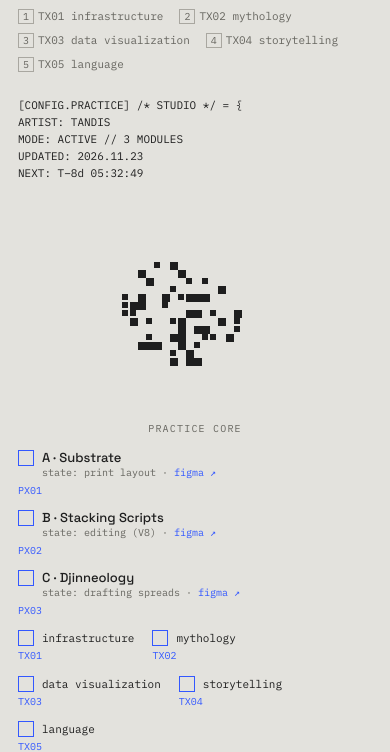
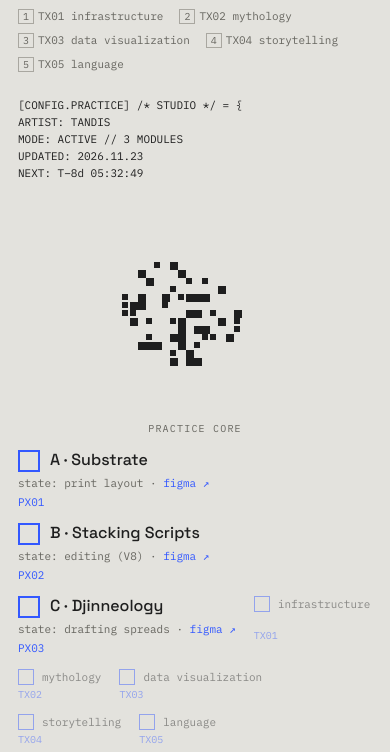
Before and after one commit to silktabrizrug/practiceparameters, a plain HTML site: page index.html in a window 390 px wide. Shown: the part 93-845 px from the top of the page. Drawn offline with nearby package versions, Linux system fonts and the light colour scheme; a web font is replaced by a local one.

Commit message:
Map: themes at lower opacity, projects larger
Co-Authored-By: Claude Opus 5.5 <noreply@anthropic.com>
Claude-Session: https://claude.ai/code/session_01HCNJPszKuvDZgG75tR5X2f

```diff
--- a/app.js
+++ b/app.js
@@ -100,7 +100,7 @@
     let out = '';
     nodes().forEach((n) => {
       const p = pt(n.id); if (!p) return;
-      out += `<line data-a="${n.id}" x1="${p[0]}" y1="${p[1]}" x2="${hx}" y2="${hy}"/>`;
+      out += `<line class="${n.kind}" data-a="${n.id}" x1="${p[0]}" y1="${p[1]}" x2="${hx}" y2="${hy}"/>`;
     });
     D.projects.items.forEach((p) => (p.topics || []).forEach((t) => {
       const a = pt(p.id), b = pt(t); if (!a || !b) return;
@@ -316,6 +316,7 @@
       const on = !!f && rel.has(c.dataset.node);
       c.classList.toggle('active', c.dataset.node === f);
       c.classList.toggle('dim', !!f && !on);
+      c.classList.toggle('rel', on);
       const b = c.querySelector('.cbtn'); if (b) b.setAttribute('aria-pressed', String(c.dataset.node === f));
     });
     $$('#wires line').forEach((l) => {
--- a/style.css
+++ b/style.css
@@ -51,6 +51,16 @@ h1{font-family:var(--sans);font-weight:500;font-size:clamp(22px,2.4vw,32px);marg
 .callout .meta a{color:var(--green);text-decoration:none}
 .callout .meta a:hover{text-decoration:underline}
 .callout.dim{opacity:.25}
+/* themes recede, projects lead */
+.callout.tx{opacity:.45}
+.callout.tx:hover,.callout.tx.active,.callout.tx.rel{opacity:1}
+.callout.px .cbtn{grid-template-columns:22px auto;column-gap:10px}
+.callout.px .box{width:22px;height:22px;border-width:2px}
+.callout.px .lab{font-size:clamp(18px,1.9vw,26px);line-height:22px}
+.callout.px .meta{font-size:11px;margin-top:4px;padding-left:32px;grid-column:1/3}
+.callout.px .cid{font-size:11px}
+#wires line.tx{opacity:.35}
+#wires line.tx.on{opacity:1}
 
 /* lower */
 .lower{display:grid;grid-template-columns:minmax(0,1fr) minmax(300px,440px);gap:40px 64px;margin-top:20px}
@@ -171,7 +181,8 @@ tr.past{color:var(--faint)}
   .config{text-align:left}
   .hub{top:2%}
   .callout .lab{font-size:11px}
-  .callout.px .lab{font-size:13px}
+  .callout.px .lab{font-size:16px;line-height:20px}
+  .callout.px .meta{padding-left:0}
   .lower{grid-template-columns:1fr}
   .next .row{grid-template-columns:auto 1fr;gap:0 10px}
   .next .lhs{white-space:nowrap}
```
